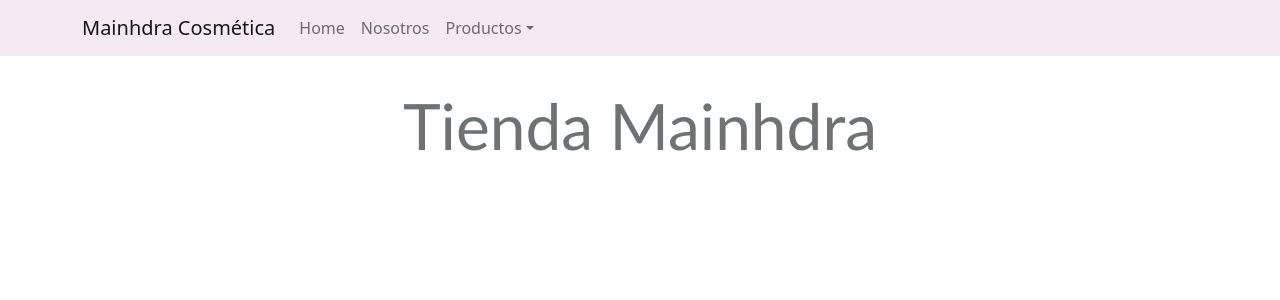
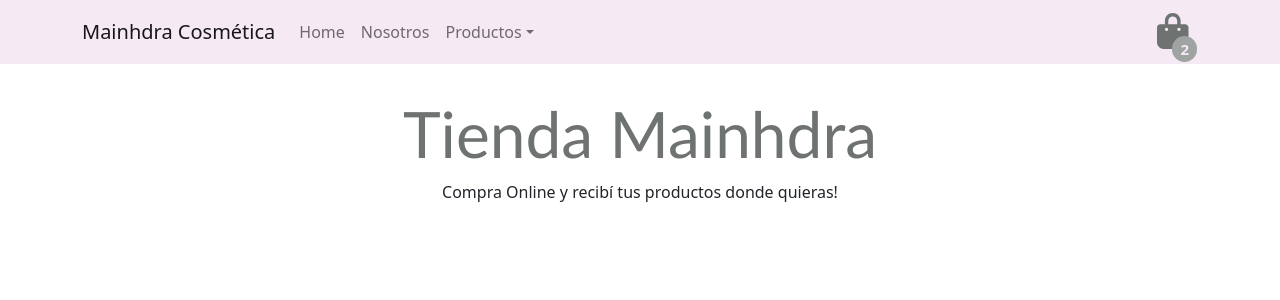
Before and after one commit to NatiCastro/mitienda-coder-react, a React (Create React App) app: page / in a window 1280 px wide. Shown: the top 300 px of the page. Built offline with nearby package versions, Linux system fonts and the light colour scheme.

Commit message:
Icono Carrito

```diff
--- a/package.json
+++ b/package.json
@@ -3,6 +3,10 @@
   "version": "0.1.0",
   "private": true,
   "dependencies": {
+    "@fortawesome/fontawesome-svg-core": "^6.1.1",
+    "@fortawesome/free-regular-svg-icons": "^6.1.1",
+    "@fortawesome/free-solid-svg-icons": "^6.1.1",
+    "@fortawesome/react-fontawesome": "^0.1.18",
     "@testing-library/jest-dom": "^5.16.2",
     "@testing-library/react": "^12.1.4",
     "@testing-library/user-event": "^13.5.0",
--- a/src/App.js
+++ b/src/App.js
@@ -1,11 +1,14 @@
 import React from 'react';
 import './App.css';
+import ItemListContainer from './Componentes/ItemListContainer';
 import BarraNavegacion from './Componentes/NavBar';
 
 
 
 function App() {
+
   let tienda = 'Tienda Mainhdra';
+
   return (
     <div className="App">
 
@@ -13,6 +16,8 @@ function App() {
 
       <h1 className='titulo-principal'>{tienda}</h1>
 
+      <ItemListContainer/>
+
     </div>
   );
 }
--- /dev/null
+++ b/src/Componentes/CartWidget.jsx
@@ -0,0 +1,26 @@
+import React from "react";
+//Importando Fontawesome-Iconos
+import { FontAwesomeIcon } from '@fortawesome/react-fontawesome';
+import { faBagShopping } from '@fortawesome/free-solid-svg-icons';
+// Hoja de estilo
+import '../Estilos/NavBarStyle.css';
+
+
+
+export default function IconoCarrito () {
+
+    return (
+        <div className= "icono-carrito">
+
+            <FontAwesomeIcon
+                icon={faBagShopping}
+                style={{fontSize:36, color:'rgb(110, 114, 113)'}}
+            />
+
+            <span className="contador" >2</span>
+
+        </div>
+
+
+    )
+}
--- /dev/null
+++ b/src/Componentes/ItemListContainer.jsx
@@ -0,0 +1,11 @@
+import React from "react";
+
+export default function ItemListContainer () {
+    return (
+        <p style={{textAlign:'center'}}>
+
+            Compra Online y recibí tus productos donde quieras!
+
+        </p>
+    )
+}
--- a/src/Componentes/NavBar.jsx
+++ b/src/Componentes/NavBar.jsx
@@ -7,6 +7,10 @@ import Nav from 'react-bootstrap/Nav';
 import NavDropdown from 'react-bootstrap/NavDropdown';
 // Hoja de estilo propio
 import '../Estilos/NavBarStyle.css';
+//Importando CartWidget
+import IconoCarrito from "./CartWidget";
+
+
 
 
  export default function BarraNavegacion () {
@@ -31,8 +35,10 @@ import '../Estilos/NavBarStyle.css';
                         </NavDropdown>
                     </Nav>
                 </Navbar.Collapse>
+                <IconoCarrito/>
             </Container>
         </Navbar>
+
 </>
     )
 }
--- a/src/Estilos/NavBarStyle.css
+++ b/src/Estilos/NavBarStyle.css
@@ -1,3 +1,19 @@
 .navBar-contenedor {
   background-color: rgb(245, 233, 244);
 }
+.icono-carrito {
+  position: relative;
+  padding: 5px 10px;
+}
+.contador {
+  position: absolute;
+  top: 28px;
+  right: 1px;
+  font-size: 15px;
+  color: rgb(245, 233, 244);
+  font-weight: 600;
+  padding: 1px 8px;
+  border-radius: 30px;
+  line-height: 24px;
+  background-color: rgb(159, 163, 162);
+}
```
Also changed, not shown: 1 other file (tests, documents, lock files or other folders).
